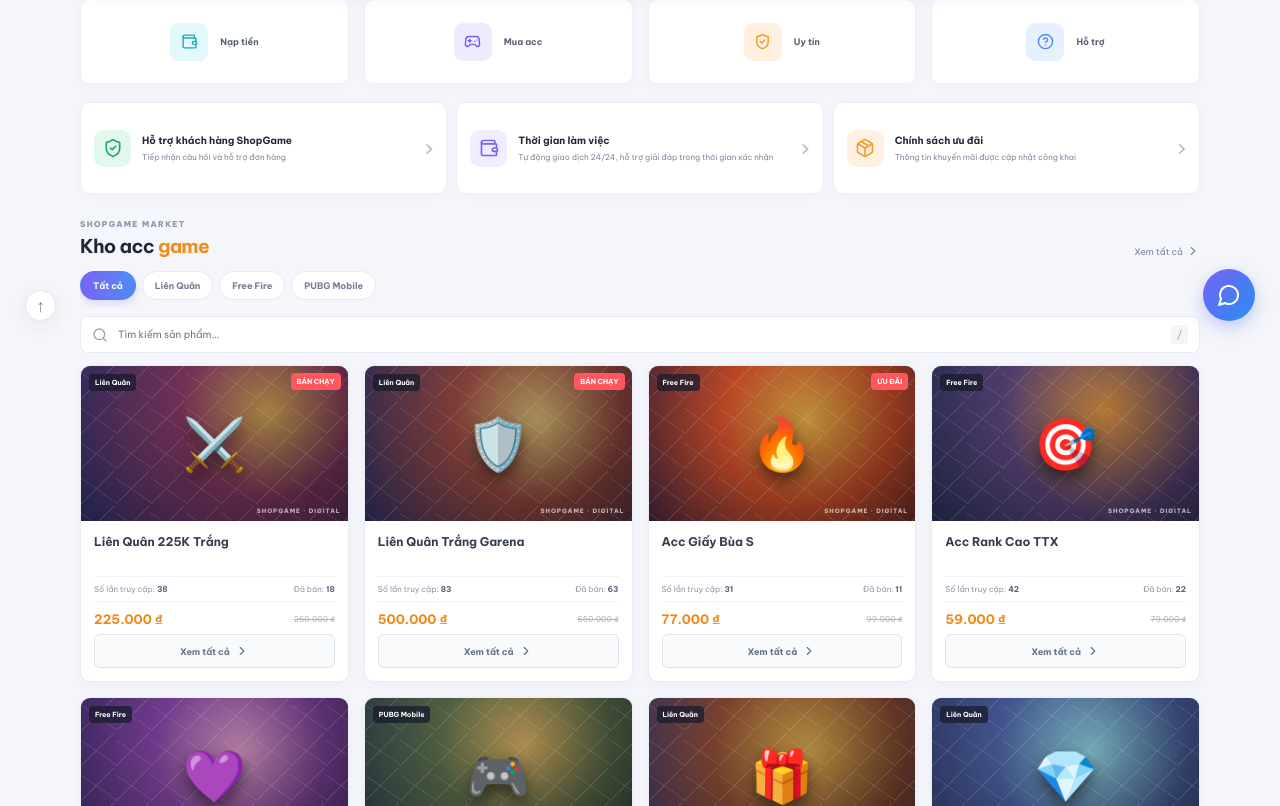
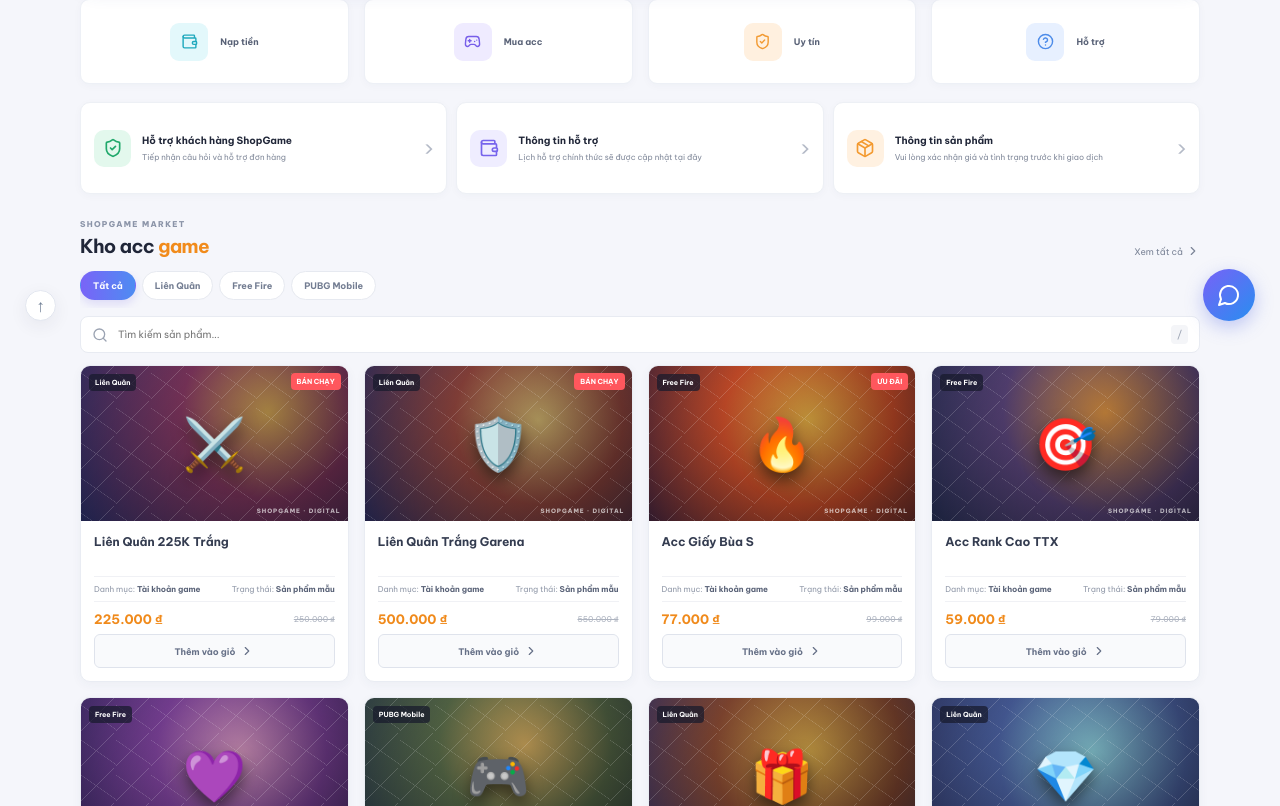
Before and after one commit to zskbot/ShopGame, a Next.js app: page / in a window 1280 px wide. Shown: the part 454-1260 px from the top of the page. Built offline with nearby package versions, Linux system fonts and the light colour scheme.

Commit message:
Remove fabricated product metrics and correct add-to-cart action

```diff
--- a/app/page.tsx
+++ b/app/page.tsx
@@ -4,16 +4,16 @@
 import { Bell, ChevronDown, ChevronRight, CircleHelp, Gamepad2, Grid3X3, Home, Menu, MessageCircle, Package, Search, ShieldCheck, ShoppingCart, UserRound, Wallet, X, Zap } from "lucide-react";
 
 type Game = "Tất cả" | "Liên Quân" | "Free Fire" | "PUBG Mobile";
-type Product = { id: string; game: Exclude<Game, "Tất cả">; name: string; description: string; price: number; oldPrice?: number; sold: number; icon: string; tone: string; tag?: string };
+type Product = { id: string; game: Exclude<Game, "Tất cả">; name: string; description: string; price: number; oldPrice?: number; icon: string; tone: string; tag?: string };
 const products: Product[] = [
-  { id: "lq-1", game: "Liên Quân", name: "Liên Quân 225K Trắng", description: "Sổ tích lũy: 26 · Đã bán: 18", price: 225000, oldPrice: 250000, sold: 18, icon: "⚔️", tone: "arena", tag: "BÁN CHẠY" },
-  { id: "lq-2", game: "Liên Quân", name: "Liên Quân Trắng Garena", description: "Sổ tích lũy: 500 · Đã bán: 63", price: 500000, oldPrice: 550000, sold: 63, icon: "🛡️", tone: "knight", tag: "BÁN CHẠY" },
-  { id: "ff-1", game: "Free Fire", name: "Acc Giấy Bùa S", description: "Sổ tích lũy: 77 · Đã bán: 11", price: 77000, oldPrice: 99000, sold: 11, icon: "🔥", tone: "fire", tag: "ƯU ĐÃI" },
-  { id: "ff-2", game: "Free Fire", name: "Acc Rank Cao TTX", description: "Sổ tích lũy: 59 · Đã bán: 22", price: 59000, oldPrice: 79000, sold: 22, icon: "🎯", tone: "target" },
-  { id: "ff-3", game: "Free Fire", name: "Túi Mì Pet Tim", description: "Sổ tích lũy: 0 · Đã bán: 1", price: 9000, sold: 1, icon: "💜", tone: "pet" },
-  { id: "pubg-1", game: "PUBG Mobile", name: "Acc Tốc Độ Vượt 500+", description: "Sổ tích lũy: 50 · Đã bán: 8", price: 25000, sold: 8, icon: "🎮", tone: "pubg" },
-  { id: "lq-3", game: "Liên Quân", name: "Túi Mì Trải Nghiệm", description: "Sổ tích lũy: 320 · Đã bán: 15", price: 32000, sold: 15, icon: "🎁", tone: "gift" },
-  { id: "lq-4", game: "Liên Quân", name: "Túi Mì Trải Nghiệm V2", description: "Sổ tích lũy: 137 · Đã bán: 9", price: 137000, sold: 9, icon: "💎", tone: "diamond" },
+  { id: "lq-1", game: "Liên Quân", name: "Liên Quân 225K Trắng", description: "Sổ tích lũy: 26 · Đã bán: 18", price: 225000, oldPrice: 250000, icon: "⚔️", tone: "arena", tag: "BÁN CHẠY" },
+  { id: "lq-2", game: "Liên Quân", name: "Liên Quân Trắng Garena", description: "Sổ tích lũy: 500 · Đã bán: 63", price: 500000, oldPrice: 550000, icon: "🛡️", tone: "knight", tag: "BÁN CHẠY" },
+  { id: "ff-1", game: "Free Fire", name: "Acc Giấy Bùa S", description: "Sổ tích lũy: 77 · Đã bán: 11", price: 77000, oldPrice: 99000, icon: "🔥", tone: "fire", tag: "ƯU ĐÃI" },
+  { id: "ff-2", game: "Free Fire", name: "Acc Rank Cao TTX", description: "Sổ tích lũy: 59 · Đã bán: 22", price: 59000, oldPrice: 79000, icon: "🎯", tone: "target" },
+  { id: "ff-3", game: "Free Fire", name: "Túi Mì Pet Tim", description: "Sổ tích lũy: 0 · Đã bán: 1", price: 9000, icon: "💜", tone: "pet" },
+  { id: "pubg-1", game: "PUBG Mobile", name: "Acc Tốc Độ Vượt 500+", description: "Sổ tích lũy: 50 · Đã bán: 8", price: 25000, icon: "🎮", tone: "pubg" },
+  { id: "lq-3", game: "Liên Quân", name: "Túi Mì Trải Nghiệm", description: "Sổ tích lũy: 320 · Đã bán: 15", price: 32000, icon: "🎁", tone: "gift" },
+  { id: "lq-4", game: "Liên Quân", name: "Túi Mì Trải Nghiệm V2", description: "Sổ tích lũy: 137 · Đã bán: 9", price: 137000, icon: "💎", tone: "diamond" },
 ];
 type Order = { id: string; createdAt: string; playerId: string; payment: "bank"; total: number; items: { id: string; name: string; game: string; quantity: number; unitPrice: number }[] };
 const CART_KEY = "gamehub.cart.v1";
@@ -100,8 +100,8 @@
 
     <section className="service-notes">
       <article><span className="service-icon green"><ShieldCheck size={20}/></span><div><b>Hỗ trợ khách hàng ShopGame</b><small>Tiếp nhận câu hỏi và hỗ trợ đơn hàng</small></div><span className="service-arrow">›</span></article>
-      <article><span className="service-icon purple"><Wallet size={20}/></span><div><b>Thời gian làm việc</b><small>Tự động giao dịch 24/24, hỗ trợ giải đáp trong thời gian xác nhận</small></div><span className="service-arrow">›</span></article>
-      <article><span className="service-icon orange"><Package size={20}/></span><div><b>Chính sách ưu đãi</b><small>Thông tin khuyến mãi được cập nhật công khai</small></div><span className="service-arrow">›</span></article>
+      <article><span className="service-icon purple"><Wallet size={20}/></span><div><b>Thông tin hỗ trợ</b><small>Lịch hỗ trợ chính thức sẽ được cập nhật tại đây</small></div><span className="service-arrow">›</span></article>
+      <article><span className="service-icon orange"><Package size={20}/></span><div><b>Thông tin sản phẩm</b><small>Vui lòng xác nhận giá và tình trạng trước khi giao dịch</small></div><span className="service-arrow">›</span></article>
     </section>
 
     <section className="catalog-section" id="catalog">
@@ -110,7 +110,7 @@
       <label className="catalog-search"><Search size={16}/><input id="product-search" value={query} onChange={e => setQuery(e.target.value)} placeholder="Tìm kiếm sản phẩm..."/><span>/</span></label>
       <div className="product-grid">{visible.map((p) => <article className="game-product" key={p.id}>
         <div className={`product-cover ${p.tone}`}><span className="cover-pattern"/><span className="cover-game">{p.game}</span>{p.tag && <b className="sale-tag">{p.tag}</b>}<span className="cover-emoji">{p.icon}</span><span className="cover-caption">SHOPGAME · DIGITAL</span></div>
-        <div className="product-body"><h3>{p.name}</h3><div className="product-stats"><span>Số lần truy cập: <b>{p.sold + 20}</b></span><span>Đã bán: <b>{p.sold}</b></span></div><div className="product-price"><strong>{money(p.price)}</strong>{p.oldPrice && <del>{money(p.oldPrice)}</del>}</div><button className="view-product" onClick={() => add(p)}>Xem tất cả <ChevronRight size={14}/></button></div>
+        <div className="product-body"><h3>{p.name}</h3><div className="product-stats"><span>Danh mục: <b>Tài khoản game</b></span><span>Trạng thái: <b>Sản phẩm mẫu</b></span></div><div className="product-price"><strong>{money(p.price)}</strong>{p.oldPrice && <del>{money(p.oldPrice)}</del>}</div><button className="view-product" onClick={() => add(p)}>Thêm vào giỏ <ChevronRight size={14}/></button></div>
       </article>)}</div>
       {visible.length === 0 && <div className="no-products">Không tìm thấy sản phẩm. <button onClick={() => {setQuery("");setGame("Tất cả");}}>Xóa bộ lọc</button></div>}
       <button className="load-more" onClick={() => setNotice("Bạn đang xem toàn bộ sản phẩm hiện có.")}>Xem thêm <ChevronDown size={15}/></button>
@@ -120,7 +120,7 @@
 
     <section className="support-section" id="support"><div className="section-title"><div><span className="section-kicker">HELP CENTER</span><h2>Câu hỏi <em>thường gặp</em></h2></div></div>{["Mua acc game tại ShopGame có tự động không?","Nạp tiền vào ShopGame có được khuyến mãi không?","Sau khi mua tôi xem lại thông tin ở đâu?","Shop có hỗ trợ nếu gặp vấn đề không?"].map((q)=><details className="faq" key={q}><summary>{q}<ChevronDown size={16}/></summary><p>ShopGame đang ở phiên bản xem trước. Vui lòng liên hệ hỗ trợ để được hướng dẫn; không gửi mật khẩu tài khoản game.</p></details>)}</section>
 
-    <section className="hotline-card"><div className="hotline-heading"><span>☎</span><div><small>HỖ TRỢ SHOPGAME</small><strong>Hỗ trợ khách hàng</strong><small>Tiếp nhận yêu cầu hỗ trợ</small></div></div><div className="hotline-row"><span>◷</span><div><b>Thời gian làm việc</b><small>Giao dịch tự động 24/24</small></div></div><a href="#support">Liên hệ hỗ trợ <ChevronRight size={14}/></a></section>
+    <section className="hotline-card"><div className="hotline-heading"><span>☎</span><div><small>HỖ TRỢ SHOPGAME</small><strong>Hỗ trợ khách hàng</strong><small>Tiếp nhận yêu cầu hỗ trợ</small></div></div><div className="hotline-row"><span>◷</span><div><b>Lịch hỗ trợ</b><small>Đang cập nhật thông tin chính thức</small></div></div><a href="#support">Liên hệ hỗ trợ <ChevronRight size={14}/></a></section>
 
     <footer className="shop-footer"><a className="shop-logo" href="#">ShopGame<span className="logo-dot">.</span></a><p>© 2026 ShopGame. Nền tảng độc lập, không liên kết chính thức với nhà phát hành game.</p><div className="footer-social">f　◎　𝕏　▶</div></footer>
 
```
